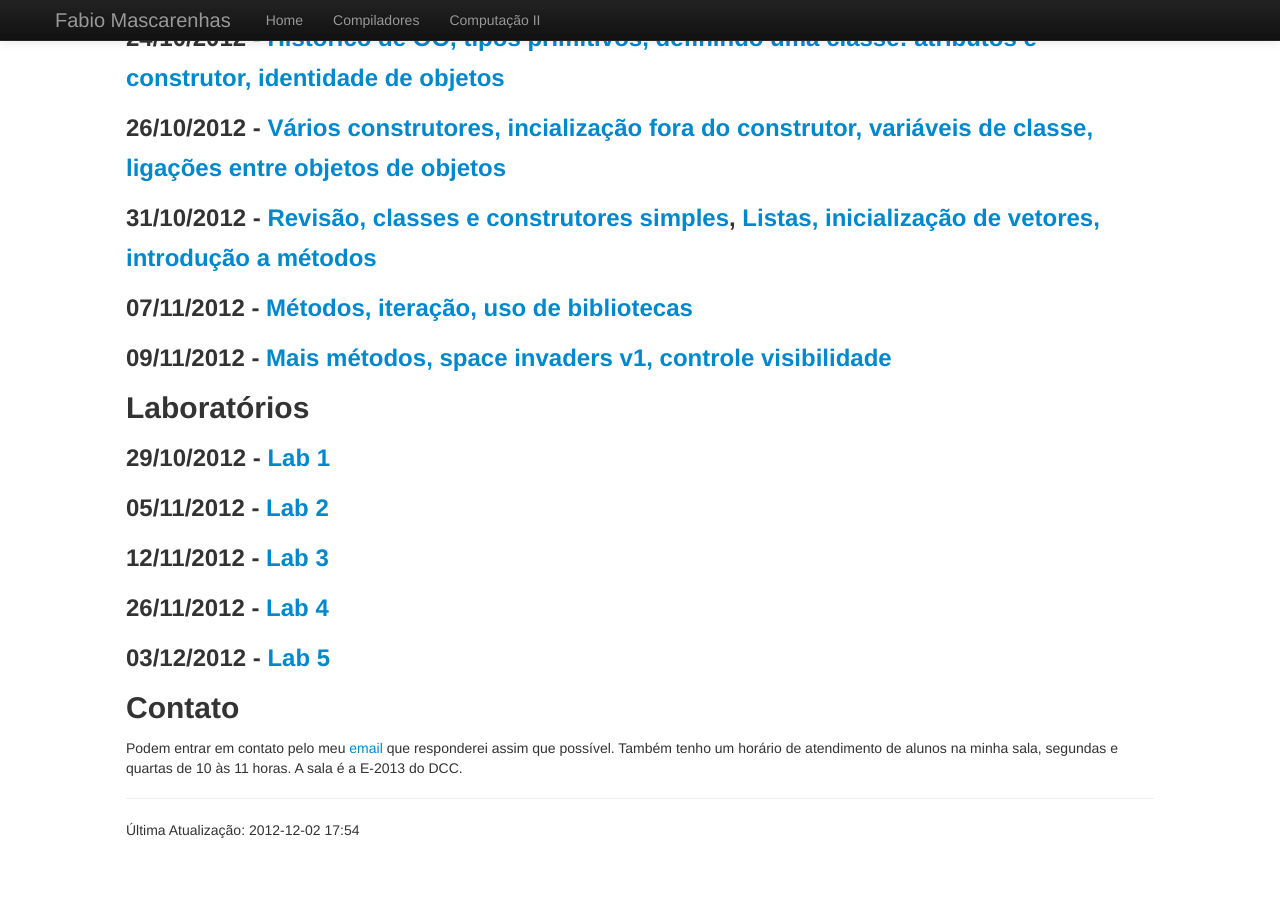
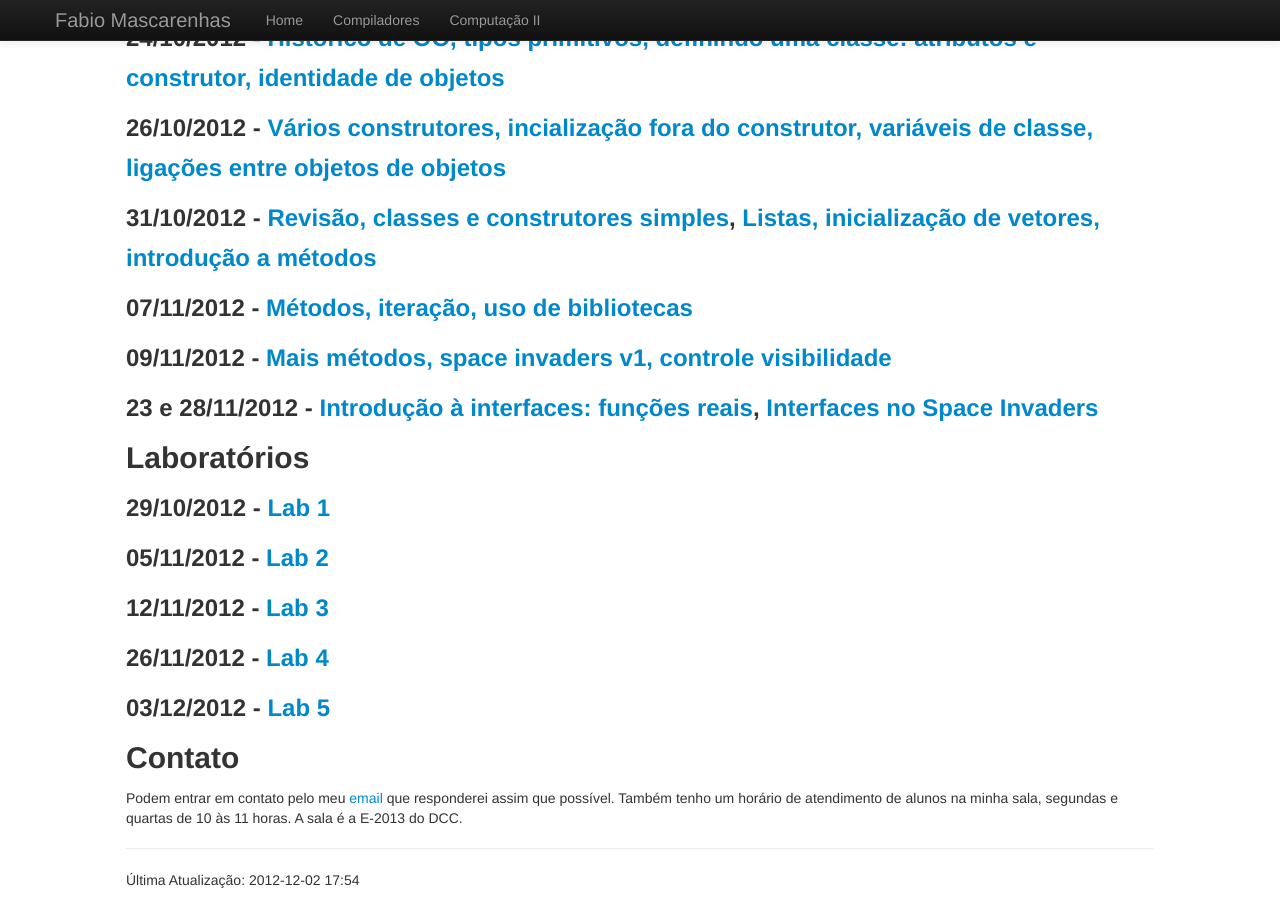
Before and after one commit to fabiomascarenhas/fabiomascarenhas.github.com, a Jekyll site: the page built from java/index.md, in a window 1280 px wide and 900 px high, scrolled down 1122 px. Built offline with Jekyll 4.4.1, drawn with Linux system fonts in a browser that asks for light colours; before the commit the page ends 1972 px from its top, so only the background shows below that.

Commit message:
Notas de aula para interfaces

```diff
--- a/java/index.md
+++ b/java/index.md
@@ -102,6 +102,8 @@ Notas de Aula
 
 ### 09/11/2012 - [Mais métodos, space invaders v1, controle visibilidade](Aula6.zip)
 
+### 23 e 28/11/2012 - [Introdução à interfaces: funções reais](Funcoes.zip), [Interfaces no Space Invaders](Aula8.zip)
+
 Laboratórios
 ------------
 
```
Also changed, not shown: 2 other files.
